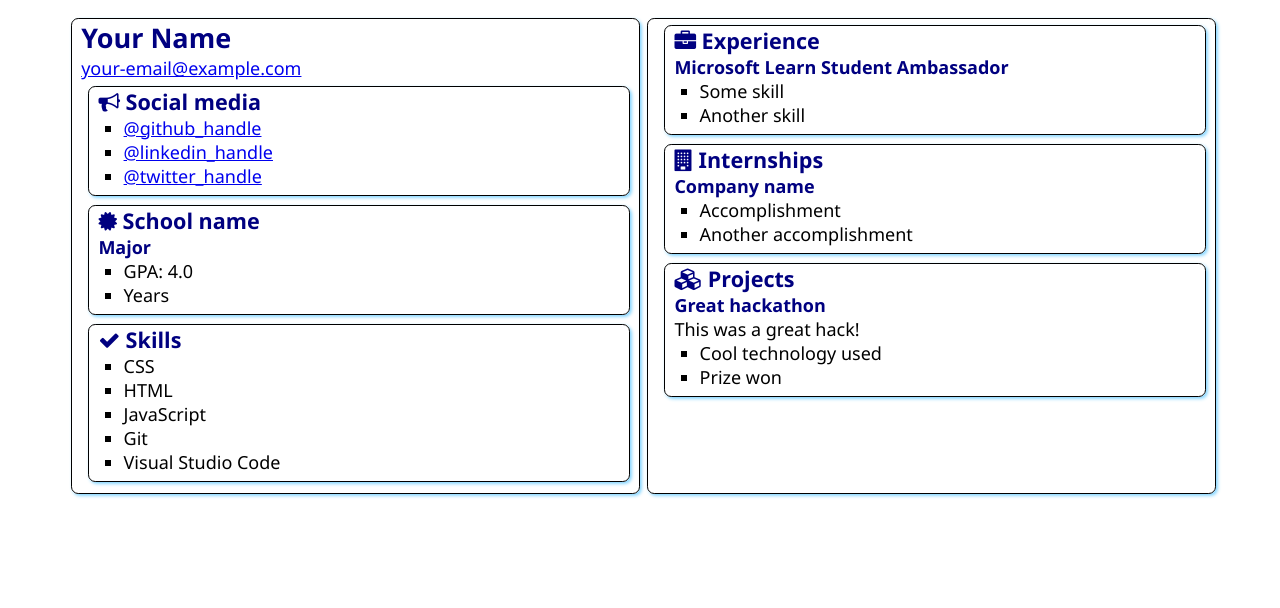
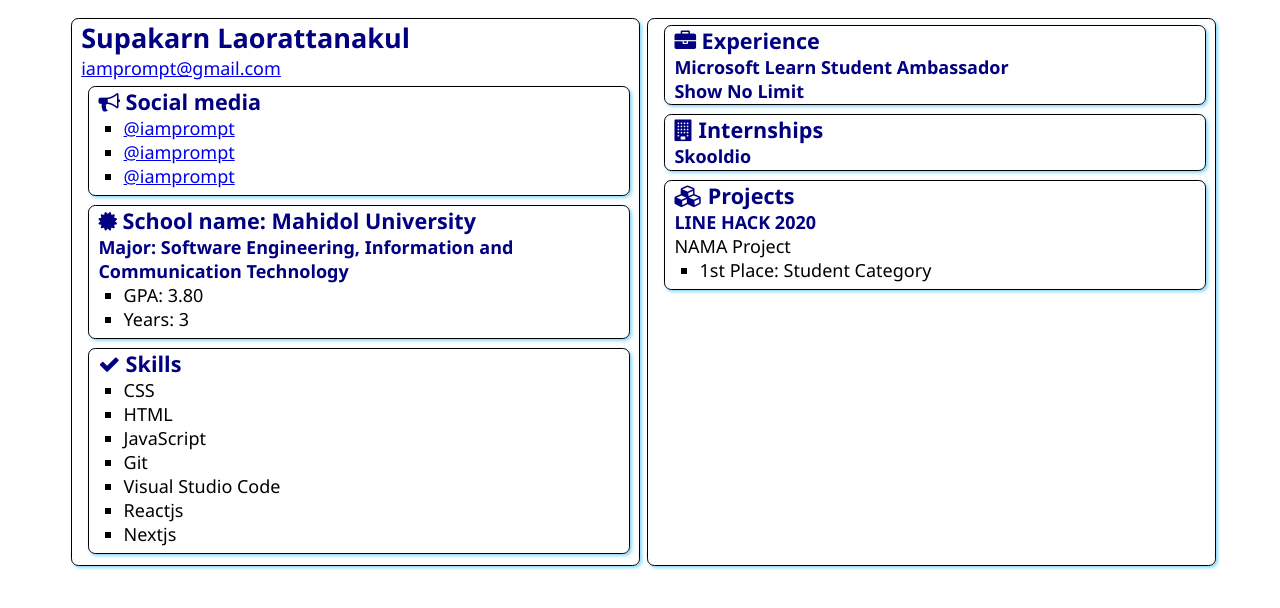
Before and after one commit to iamprompt/SATechnicalOnboarding, a plain HTML site: page src/index.html in a window 1280 px wide. Drawn offline with Linux system fonts and the light colour scheme.

Commit message:
Update Profile Info

```diff
--- a/src/index.html
+++ b/src/index.html
@@ -1,19 +1,19 @@
 <!DOCTYPE html>
 <html lang="en">
   <head>
-    <meta charset="UTF-8">
-    <meta http-equiv="X-UA-Compatible" content="IE=edge">
-    <meta name="viewport" content="width=device-width, initial-scale=1.0">
+    <meta charset="UTF-8" />
+    <meta http-equiv="X-UA-Compatible" content="IE=edge" />
+    <meta name="viewport" content="width=device-width, initial-scale=1.0" />
     <title>Resume</title>
 
-    <link rel="stylesheet" href="style.css">
-    <link rel="stylesheet" href="https://cdnjs.cloudflare.com/ajax/libs/font-awesome/4.7.0/css/font-awesome.min.css">
+    <link rel="stylesheet" href="style.css" />
+    <link rel="stylesheet" href="https://cdnjs.cloudflare.com/ajax/libs/font-awesome/4.7.0/css/font-awesome.min.css" />
   </head>
   <body>
     <main>
       <article class="box">
-            <h1>Your Name</h1>
-            <div><a href="mailto:your.email@example.com">your-email@example.com</a></div>
+        <h1>Supakarn Laorattanakul</h1>
+        <div><a href="mailto:iamprompt@gmail.com">iamprompt@gmail.com</a></div>
 
         <section class="box">
           <h2>
@@ -21,9 +21,9 @@
             Social media
           </h2>
           <ul>
-                    <li><a href="https://github.com/<handle>">@github_handle</a></li>
-                    <li><a href="https://linkedin.com/in/<handle>">@linkedin_handle</a></li>
-                    <li><a href="https://twitter.com/<handle>">@twitter_handle</a></li>
+            <li><a href="https://github.com/iamprompt">@iamprompt</a></li>
+            <li><a href="https://linkedin.com/in/iamprompt">@iamprompt</a></li>
+            <li><a href="https://twitter.com/iamprompt">@iamprompt</a></li>
           </ul>
         </section>
 
@@ -31,12 +31,12 @@
           <div class="education">
             <h2>
               <i class="fa fa-certificate" aria-hidden="true"></i>
-                        School name
+              School name: Mahidol University
             </h2>
-                    <h3>Major</h3>
+            <h3>Major: Software Engineering, Information and Communication Technology</h3>
             <ul>
-                        <li>GPA: 4.0</li>
-                        <li>Years</li>
+              <li>GPA: 3.80</li>
+              <li>Years: 3</li>
             </ul>
           </div>
         </section>
@@ -52,6 +52,8 @@
             <li>JavaScript</li>
             <li>Git</li>
             <li>Visual Studio Code</li>
+            <li>Reactjs</li>
+            <li>Nextjs</li>
           </ul>
         </section>
       </article>
@@ -62,10 +64,7 @@
             Experience
           </h2>
           <h3>Microsoft Learn Student Ambassador</h3>
-                <ul>
-                    <li>Some skill</li>
-                    <li>Another skill</li>
-                </ul>
+          <h3>Show No Limit</h3>
         </section>
         <section class="box">
           <h2>
@@ -73,11 +72,7 @@
             Internships
           </h2>
 
-                <h3>Company name</h3>
-                <ul>
-                    <li>Accomplishment</li>
-                    <li>Another accomplishment</li>
-                </ul>
+          <h3>Skooldio</h3>
         </section>
         <section class="box">
           <h2>
@@ -85,15 +80,13 @@
             Projects
           </h2>
 
-                <h3>Great hackathon</h3>
-                <div>This was a great hack!</div>
+          <h3>LINE HACK 2020</h3>
+          <div>NAMA Project</div>
           <ul>
-                    <li>Cool technology used</li>
-                    <li>Prize won</li>
+            <li>1st Place: Student Category</li>
           </ul>
         </section>
       </article>
-
     </main>
   </body>
 </html>
```
Lines whose indentation alone changed are shown as unchanged.
